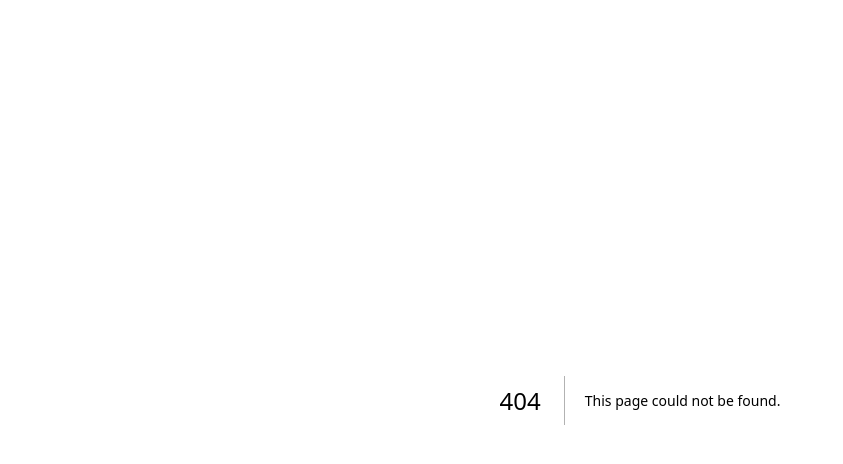
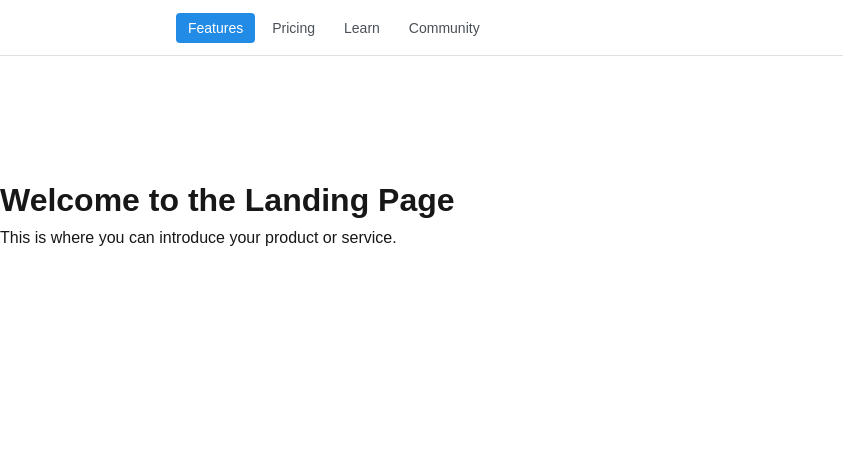
Before and after one commit to Capstone-Projects-2026-spring/project-code-battlegrounds-1-5, a Next.js app: page /landingpage in a window 1280 px wide. Before the commit this address had no page. Shown: the top 464 px of the page, without its empty margins (0-843 px from the left). Built offline with nearby package versions, Linux system fonts and the light colour scheme.

Commit message:
create sample landing page w/ mantine bootstrap

```diff
--- a/package.json
+++ b/package.json
@@ -9,8 +9,14 @@
     "lint": "eslint"
   },
   "dependencies": {
+    "@mantine/core": "^8.3.14",
+    "@mantine/hooks": "^8.3.14",
+    "@mantine/next": "^6.0.22",
     "@monaco-editor/react": "^4.7.0",
     "next": "16.1.6",
+    "postcss": "^8.5.6",
+    "postcss-preset-mantine": "^1.18.0",
+    "postcss-simple-vars": "^7.0.1",
     "react": "19.2.3",
     "react-dom": "19.2.3"
   },
--- /dev/null
+++ b/postcss.config.cjs
@@ -0,0 +1,27 @@
+module.exports = {
+  plugins: {
+    'postcss-preset-mantine': {},
+    'postcss-simple-vars': {
+      variables: {
+        'mantine-breakpoint-xs': '36em',
+        'mantine-breakpoint-sm': '48em',
+        'mantine-breakpoint-md': '62em',
+        'mantine-breakpoint-lg': '75em',
+        'mantine-breakpoint-xl': '88em',
+      },
+    },
+  },
+};module.exports = {
+  plugins: {
+    'postcss-preset-mantine': {},
+    'postcss-simple-vars': {
+      variables: {
+        'mantine-breakpoint-xs': '36em',
+        'mantine-breakpoint-sm': '48em',
+        'mantine-breakpoint-md': '62em',
+        'mantine-breakpoint-lg': '75em',
+        'mantine-breakpoint-xl': '88em',
+      },
+    },
+  },
+};
--- /dev/null
+++ b/src/components/Navbar.tsx
@@ -0,0 +1,52 @@
+import { useState } from 'react';
+import { Burger, Container, Group } from '@mantine/core';
+import { useDisclosure } from '@mantine/hooks';
+// import { MantineLogo } from '@mantinex/mantine-logo';
+import classes from '../styles/comps/Header.module.css';
+
+
+const links = [
+  { link: '/about', label: 'Features' },
+  { link: '/pricing', label: 'Pricing' },
+  { link: '/learn', label: 'Learn' },
+  { link: '/community', label: 'Community' },
+];
+
+export default function HeaderSimple() {
+  const [opened, { toggle }] = useDisclosure(false);
+  const [active, setActive] = useState(links[0].link);
+
+  const items = links.map((link) => (
+    <a
+      key={link.label}
+      href={link.link}
+      className={classes.link}
+      data-active={active === link.link || undefined}
+      onClick={(event) => {
+        event.preventDefault();
+        setActive(link.link);
+      }}
+    >
+      {link.label}
+    </a>
+  ));
+
+  return (
+    <header className={classes.header}>
+      <Container size="md" className={classes.inner}>
+        {/* <MantineLogo size={28} /> */}
+        <Group gap={5} visibleFrom="xs">
+          {items}
+        </Group>
+
+        <Burger
+          opened={opened}
+          onClick={toggle}
+          hiddenFrom="xs"
+          size="sm"
+          aria-label="Toggle navigation"
+        />
+      </Container>
+    </header>
+  );
+}
--- a/src/pages/_app.tsx
+++ b/src/pages/_app.tsx
@@ -1,6 +1,18 @@
+import "@mantine/core/styles.css";
+
 import "@/styles/globals.css";
 import type { AppProps } from "next/app";
 
+import { createTheme, MantineProvider } from "@mantine/core";
+
+const theme = createTheme({
+
+});
+
 export default function App({ Component, pageProps }: AppProps) {
-  return <Component {...pageProps} />;
+  return (
+    <MantineProvider theme={theme}>
+      <Component {...pageProps} />
+    </MantineProvider>
+  );
 }
--- a/src/pages/_document.tsx
+++ b/src/pages/_document.tsx
@@ -1,9 +1,12 @@
 import { Html, Head, Main, NextScript } from "next/document";
+import { ColorSchemeScript, mantineHtmlProps } from "@mantine/core";
 
 export default function Document() {
   return (
-    <Html lang="en">
-      <Head />
+    <Html lang="en" {...mantineHtmlProps}>
+      <Head>
+        <ColorSchemeScript defaultColorScheme="dark" />
+      </Head>
       <body>
         <Main />
         <NextScript />
--- /dev/null
+++ b/src/pages/landingpage.tsx
@@ -0,0 +1,12 @@
+import React from 'react';
+import Navbar from '@/components/Navbar';
+
+export default function LandingPage() {
+  return (
+    <div>
+      <Navbar />
+      <h1>Welcome to the Landing Page</h1>
+      <p>This is where you can introduce your product or service.</p>
+    </div>
+  );
+}
--- /dev/null
+++ b/src/styles/comps/Header.module.css
@@ -0,0 +1,33 @@
+.header {
+  height: 56px;
+  margin-bottom: 120px;
+  background-color: var(--mantine-color-body);
+  border-bottom: 1px solid light-dark(var(--mantine-color-gray-3), var(--mantine-color-dark-4));
+}
+
+.inner {
+  height: 56px;
+  display: flex;
+  justify-content: space-between;
+  align-items: center;
+}
+
+.link {
+  display: block;
+  line-height: 1;
+  padding: 8px 12px;
+  border-radius: var(--mantine-radius-sm);
+  text-decoration: none;
+  color: light-dark(var(--mantine-color-gray-7), var(--mantine-color-dark-0));
+  font-size: var(--mantine-font-size-sm);
+  font-weight: 500;
+
+  @mixin hover {
+    background-color: light-dark(var(--mantine-color-gray-0), var(--mantine-color-dark-6));
+  }
+
+  [data-mantine-color-scheme] &[data-active] {
+    background-color: var(--mantine-color-blue-filled);
+    color: var(--mantine-color-white);
+  }
+}
```
Also changed, not shown: 2 other files (tests, documents, lock files or other folders).
